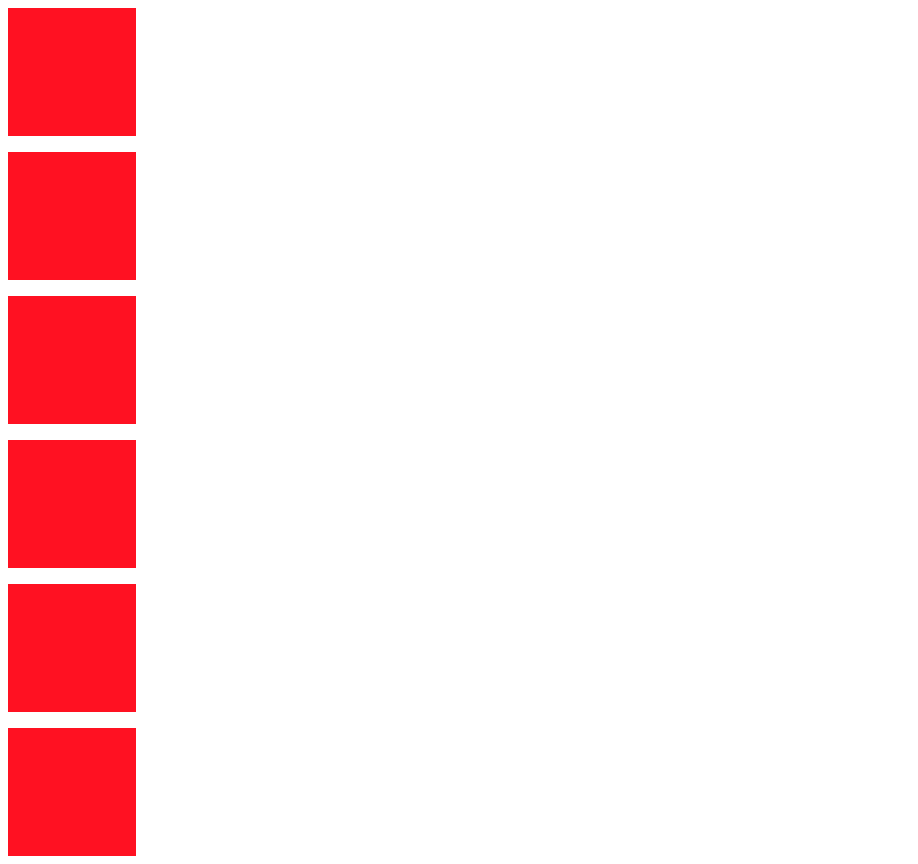
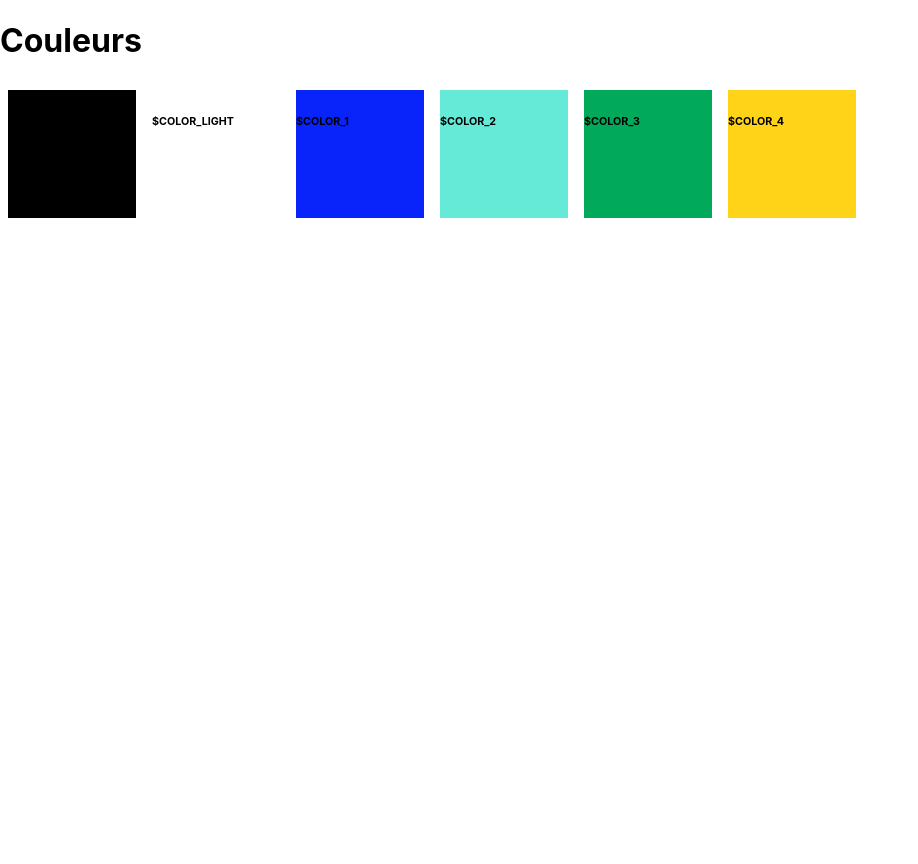
Before and after one commit to Alphega/poc-react, a React (Create React App) app: page / in a window 1280 px wide. Shown: the whole page, without its empty margins (0-918 px from the left). After the commit the page ends 800 px from the top, so only its background shows below. Built offline with nearby package versions, Linux system fonts and the light colour scheme; the HTML template or start-up script is replaced by a standard one.

Commit message:
Background color change with colorpicker

```diff
--- a/src/App.js
+++ b/src/App.js
@@ -1,22 +1,13 @@
-// import React, { Component } from 'react';
 import Colors from './Style/Colors/Colors';
-import data from './Colors.json';
+import { colors } from './Colors.json';
 
-/*
-class App extends Component {
-    render() {
-        return data.map((k, v) => {
-            console.log(k, v);
-            return <Colors data={k,v} />
-        });
-    }
+const App = () => {
+    return (
+        <div className="App">
+            <h1>Couleurs </h1>
+            {colors.map(data => <Colors data={data} /> )}
+        </div>
+    );
 }
 
-export default App;*/
-
-export default () => {
-    return data.map((k, v) => {
-        console.log(k, v);
-        return <Colors data={k,v} />
-    });
-}
+export default App;
--- a/src/Colors.json
+++ b/src/Colors.json
@@ -1,8 +1,34 @@
-[
-    {"$COLOR_DARK": "#000"},
-    {"$COLOR_LIGHT": "#fff"},
-    {"$COLOR_1": "#0923fb"},
-    {"$COLOR_2": "#65ead8"},
-    {"$COLOR_3": "#00aa5a"},
-    {"$COLOR_4": "#ffd418"}
-]
+{
+    "colors": [
+        {
+            "title": "$COLOR_DARK",
+            "background": "#000"
+        },
+        {
+            "title": "$COLOR_LIGHT",
+            "background": "#fff"
+        },
+        {
+            "title": "$COLOR_1",
+            "background": "#0923fb"
+        },
+        {
+            "title": "$COLOR_2",
+            "background": "#65ead8"
+        },
+        {
+            "title": "$COLOR_3",
+            "background": "#00aa5a"
+        },
+        {
+            "title": "$COLOR_4",
+            "background": "#ffd418"
+        }
+    ],
+    "grey": [
+
+    ],
+    "radius": [
+
+    ]
+}
--- a/src/Style/Colors/Colors.js
+++ b/src/Style/Colors/Colors.js
@@ -1,11 +1,11 @@
-import React, { useState } from 'react';
+import { useState } from 'react';
 import Box from '@material-ui/core/Box';
-import { withStyles, makeStyles } from '@material-ui/core/styles';
+import { makeStyles } from '@material-ui/core/styles';
 import { ChromePicker } from 'react-color';
 
 const useStyles = makeStyles((theme) => ({
   root: {
-    display: 'flex',
+    display: 'inline-flex',
     flexWrap: 'wrap',
     '& > *': {
       margin: theme.spacing(1),
@@ -15,14 +15,16 @@ const useStyles = makeStyles((theme) => ({
   },
 }));
 
-export default () => {
+const Colors = ({ data }) => {
   const classes = useStyles();
-  const [bg, setBg] = useState('#ff1122');
+  const [bg, setBg] = useState(data.background);
   const [displayCP, setDisplayCP] = useState(false);
 
   return (
     <div className={ classes.root }>
-      <Box bgcolor={ bg } onClick={ () => setDisplayCP(!displayCP) } />
+      <Box bgcolor={bg} onClick={ () => setDisplayCP(!displayCP) }>
+        {<h6>{data.title}</h6>}
+      </Box>
       { displayCP && (
         <ChromePicker
           color={ bg }
@@ -33,3 +35,5 @@ export default () => {
   </div>
   );
 }
+
+export default Colors;
```
